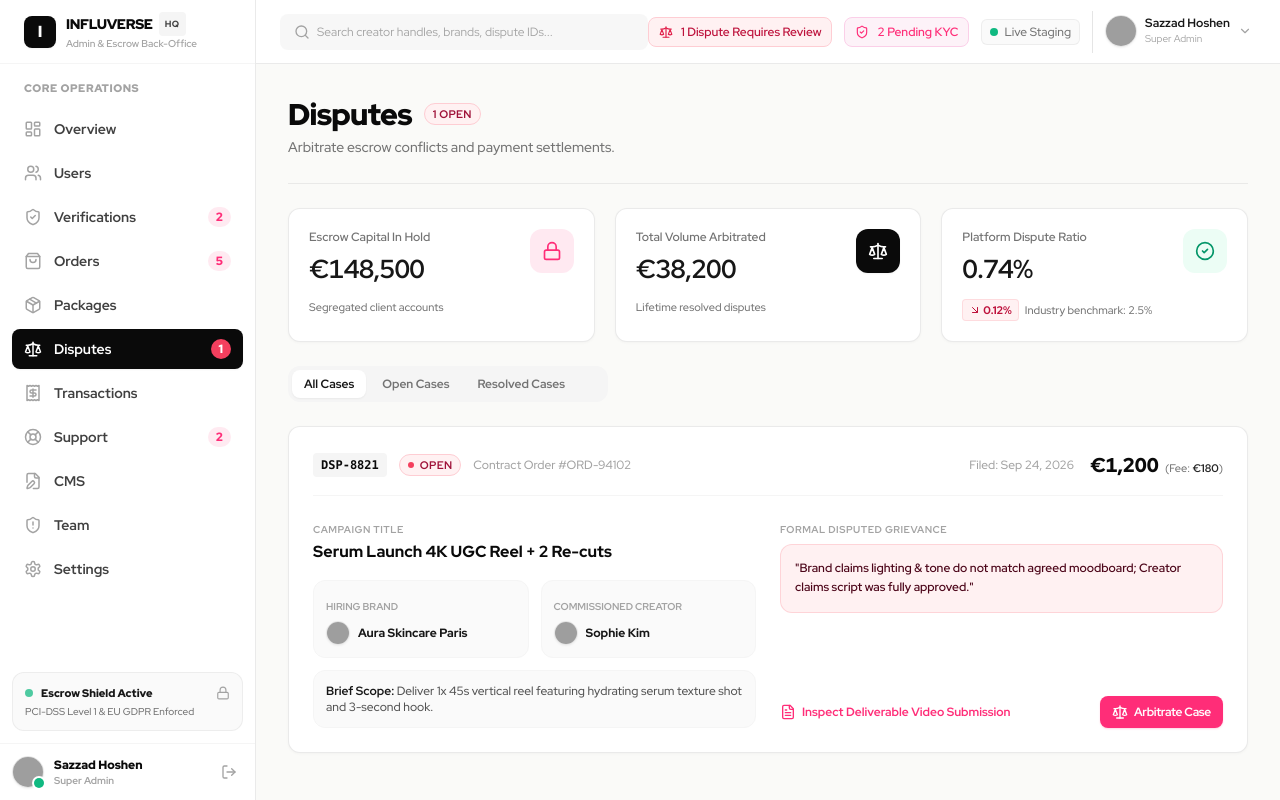
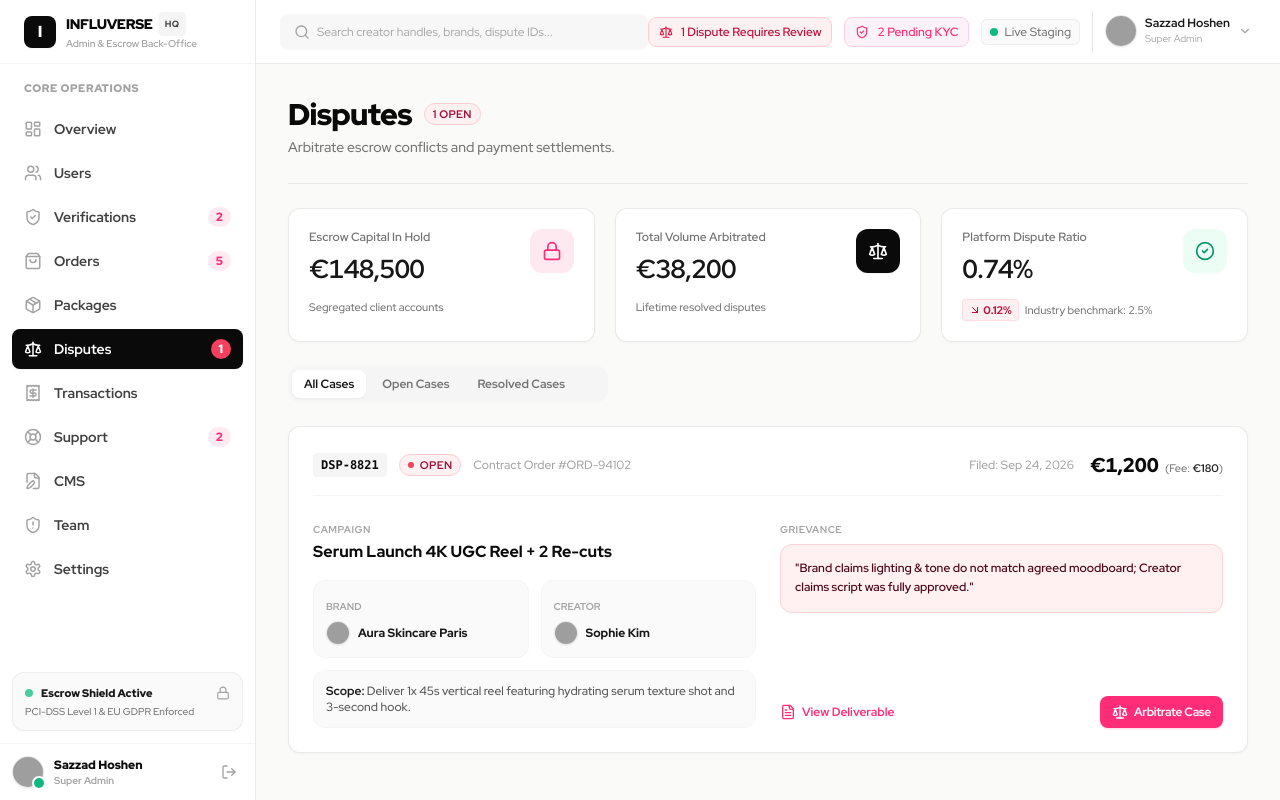
Before and after one commit to BeingSazzad/Influencer-Dashboard, a React (Vite) app: page /escrow in a window 1280 px wide. Built offline with nearby package versions, Linux system fonts and the light colour scheme; grey boxes are pictures that could not be loaded; a web font is replaced by a local one.

Commit message:
style: ensure ultra-minimal column titles across all tables and cards

```diff
--- a/src/pages/dashboard/EscrowPage.tsx
+++ b/src/pages/dashboard/EscrowPage.tsx
@@ -167,7 +167,7 @@ export const EscrowPage: React.FC = () => {
                   <div className="space-y-3">
                     <div>
                       <span className="text-[10px] font-bold uppercase tracking-wider text-neutral-400">
-                        Campaign Title
+                        Campaign
                       </span>
                       <h4 className="text-base font-extrabold text-neutral-950">
                         {dispute.campaignTitle}
@@ -177,7 +177,7 @@ export const EscrowPage: React.FC = () => {
                     <div className="grid grid-cols-2 gap-3 pt-1">
                       <div className="p-3 rounded-xl bg-neutral-50 border border-neutral-100">
                         <span className="text-[10px] uppercase font-bold text-neutral-400">
-                          Hiring Brand
+                          Brand
                         </span>
                         <div className="flex items-center gap-2 mt-1">
                           <Avatar src={dispute.brandAvatar} name={dispute.brandName} size="xs" />
@@ -189,7 +189,7 @@ export const EscrowPage: React.FC = () => {
 
                       <div className="p-3 rounded-xl bg-neutral-50 border border-neutral-100">
                         <span className="text-[10px] uppercase font-bold text-neutral-400">
-                          Commissioned Creator
+                          Creator
                         </span>
                         <div className="flex items-center gap-2 mt-1">
                           <Avatar src={dispute.creatorAvatar} name={dispute.creatorName} size="xs" />
@@ -201,7 +201,7 @@ export const EscrowPage: React.FC = () => {
                     </div>
 
                     <div className="text-xs text-neutral-600 bg-neutral-50 p-3 rounded-xl border border-neutral-100 font-medium">
-                      <span className="font-bold text-neutral-900">Brief Scope: </span>
+                      <span className="font-bold text-neutral-900">Scope: </span>
                       {dispute.briefSummary}
                     </div>
                   </div>
@@ -210,7 +210,7 @@ export const EscrowPage: React.FC = () => {
                   <div className="space-y-3 flex flex-col justify-between">
                     <div>
                       <span className="text-[10px] font-bold uppercase tracking-wider text-neutral-400">
-                        Formal Disputed Grievance
+                        Grievance
                       </span>
                       <div className="mt-1 p-3.5 rounded-xl bg-rose-50 border border-rose-200/80 text-xs text-rose-950 leading-relaxed font-semibold">
                         "{dispute.disputeReason}"
@@ -225,7 +225,7 @@ export const EscrowPage: React.FC = () => {
                         className="inline-flex items-center gap-1.5 text-xs font-bold text-brand-pink hover:underline"
                       >
                         <FileText className="w-4 h-4" />
-                        Inspect Deliverable Video Submission
+                        View Deliverable
                       </a>
 
                       {dispute.status === 'open' ? (
```
